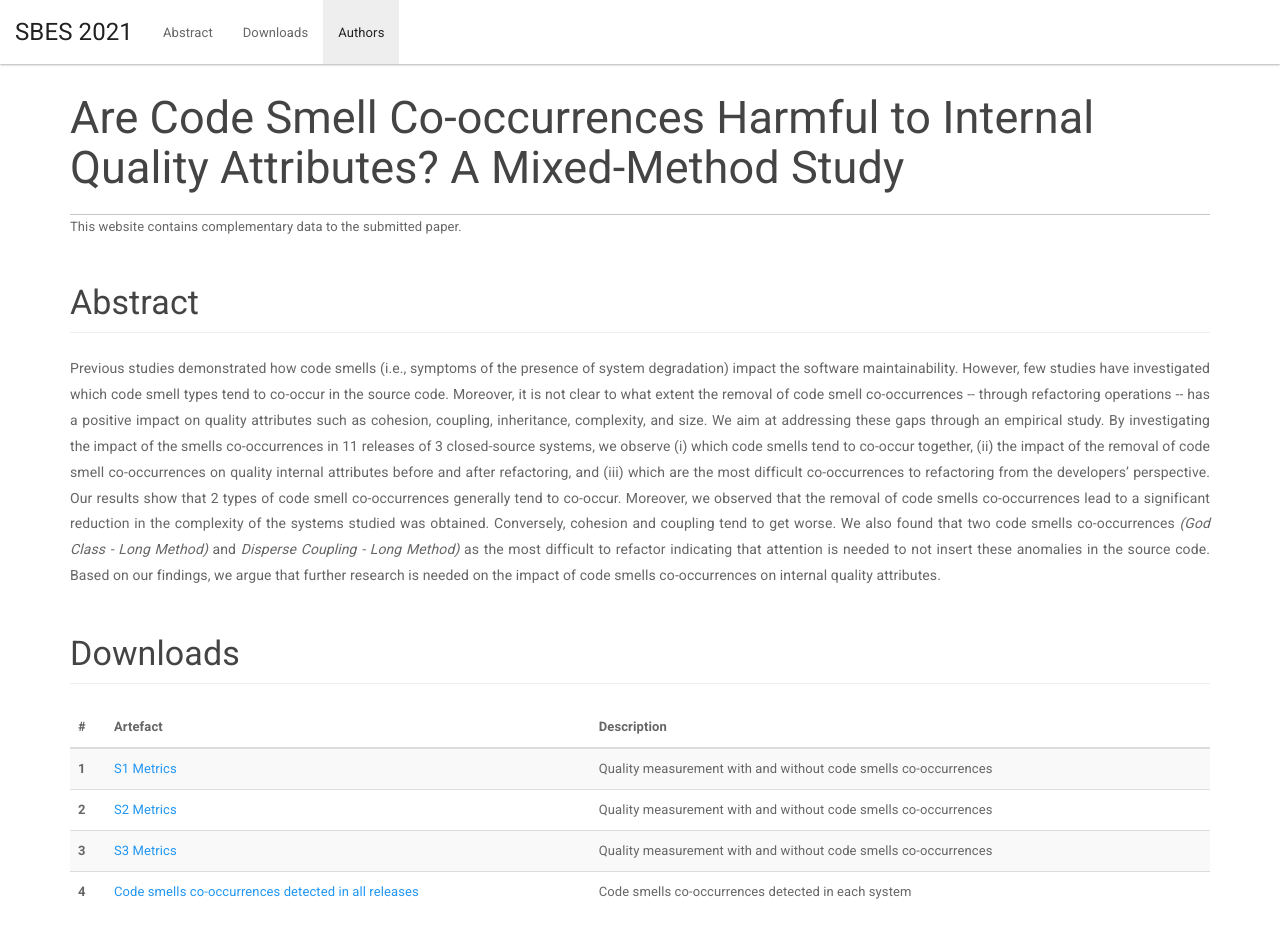
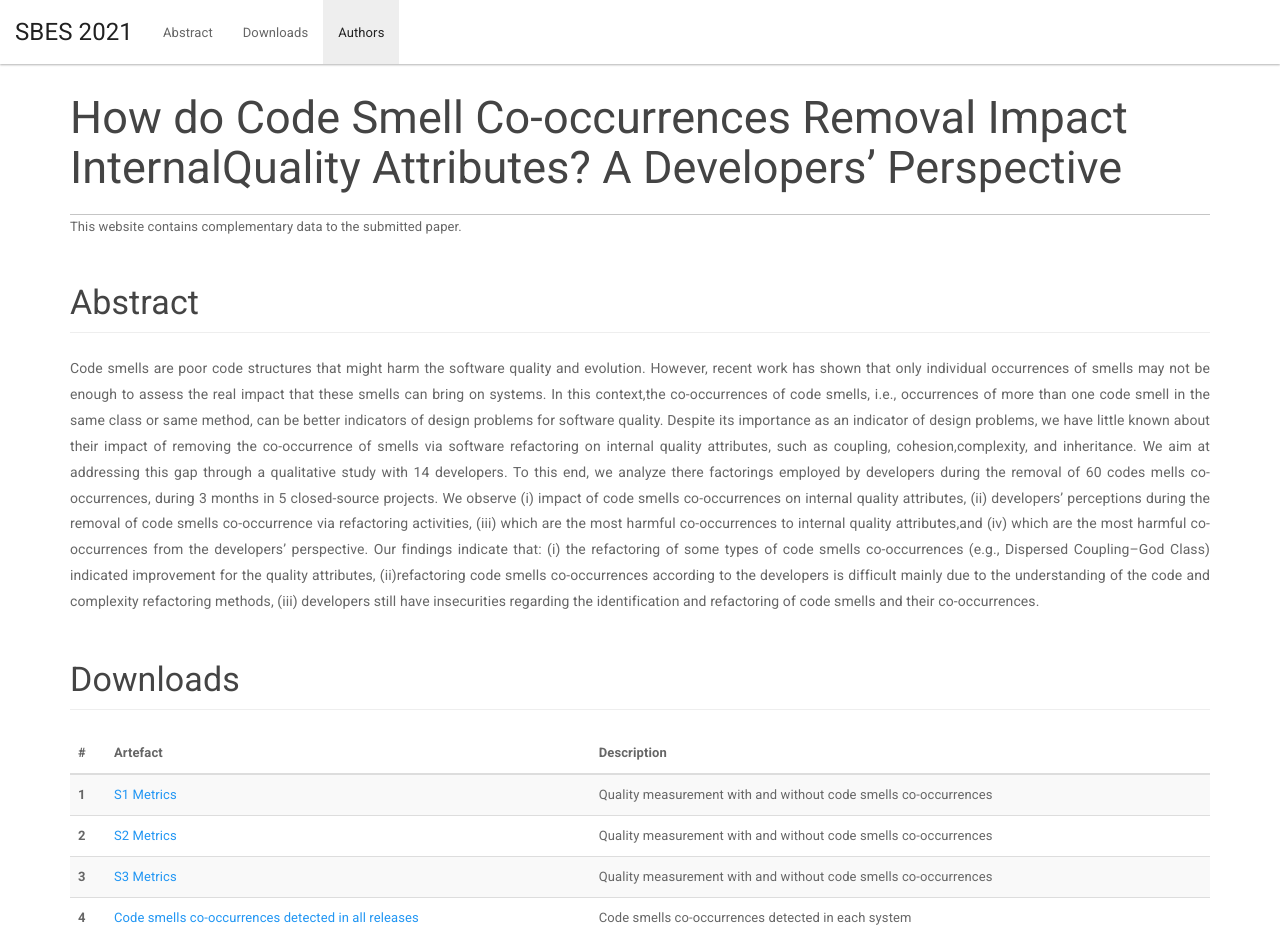
Before and after one commit to blindpaperreview/SBES2020, a plain HTML site: page index.html in a window 1280 px wide. Shown: the top 941 px of the page. Drawn offline with Linux system fonts and the light colour scheme.

Commit message:
Atualizando

```diff
--- a/index.html
+++ b/index.html
@@ -53,7 +53,7 @@
 	<div class="container container-gral">
 
 		<div class="page-title">
-			<h1>Are Code Smell Co-occurrences Harmful to Internal Quality Attributes? A Mixed-Method Study
+			<h1>How do Code Smell Co-occurrences Removal Impact InternalQuality Attributes? A Developers’ Perspective
 			<!--<br><small>An Empirical Study</small></h1> -->
 
 
@@ -64,9 +64,26 @@
 
 		<h3 id="abstract" class="page-header">Abstract</h3>
 		<p class="text-justify">
-            Previous studies demonstrated how code smells (i.e., symptoms of the presence of system degradation) impact the software maintainability. However, few studies have investigated which code smell types tend to co-occur in the source code. Moreover, it is not clear to what extent the removal of code smell co-occurrences -- through refactoring operations -- has a positive impact on quality attributes such as cohesion, coupling, inheritance, complexity, and size.  We aim at addressing these gaps through an empirical study.
-            By investigating the impact of the smells co-occurrences in 11 releases of 3 closed-source systems, we observe (i) which code smells tend to co-occur together, (ii) the impact of the removal of code smell co-occurrences on quality internal attributes before and after refactoring, and (iii) which are the most difficult co-occurrences to refactoring from the developers’ perspective. Our results show that 2 types of code smell co-occurrences generally tend to co-occur. Moreover, we observed that the removal of code smells co-occurrences lead to a significant reduction in the complexity of the systems studied was obtained. Conversely, cohesion and coupling tend to get worse. We also found that two code smells co-occurrences <i>(God Class - Long Method) </i> and <i>Disperse Coupling - Long Method)</i> as the most difficult to refactor indicating that attention is needed to not insert these anomalies in the source code.
-            Based on our findings, we argue that further research is needed on the impact of code smells co-occurrences on internal quality attributes.
+      Code smells are poor code structures that might harm the software quality and evolution.
+      However, recent work has shown that only individual occurrences of smells may not be enough to assess
+       the real impact that these smells can bring on systems. In this context,the co-occurrences of code smells,
+       i.e., occurrences of more than one code smell in the same class or same method, can be better indicators
+       of design problems for software quality. Despite its importance as an indicator of design problems,
+       we have little known about their impact of removing the co-occurrence of smells via software refactoring
+       on internal quality attributes, such as coupling, cohesion,complexity, and inheritance.
+       We aim at addressing this gap through a qualitative study with 14 developers.
+       To this end, we analyze there factorings employed by developers during the removal of
+       60 codes mells co-occurrences, during 3 months in 5 closed-source projects.
+       We observe (i) impact of code smells co-occurrences on internal quality attributes,
+       (ii) developers’ perceptions during the removal of code smells co-occurrence via refactoring activities,
+       (iii) which are the most harmful co-occurrences to internal quality attributes,and (iv)
+       which are the most harmful co-occurrences from the developers’ perspective.
+       Our findings indicate that: (i) the refactoring of some types of code smells co-occurrences
+       (e.g., Dispersed Coupling–God Class) indicated improvement for the quality attributes,
+       (ii)refactoring code smells co-occurrences according to the developers is difficult mainly
+       due to the understanding of the code and complexity refactoring methods,
+       (iii) developers still have insecurities regarding the identification and refactoring of code smells
+       and their co-occurrences.
 
 		</p>
 
```
